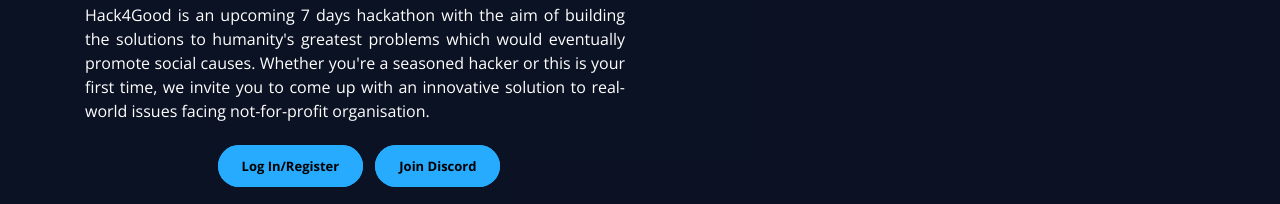
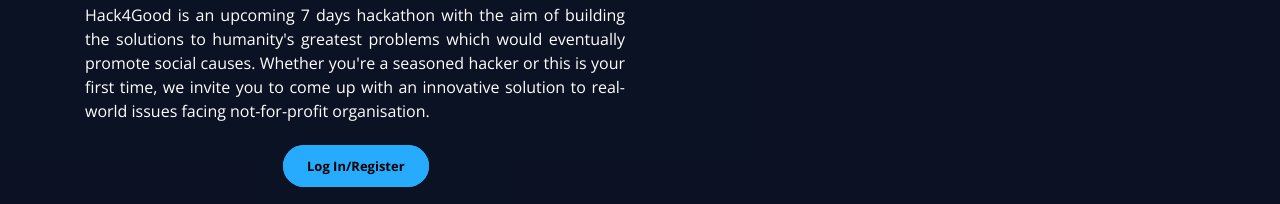
Before and after one commit to IEEE-CIS-GHRCE-62361B/Hack4Good-Website, a plain HTML site: page index.html in a window 1280 px wide. Shown: the part 1112-1316 px from the top of the page. Drawn offline with nearby package versions, Linux system fonts and the light colour scheme; grey boxes are pictures that could not be loaded.

Commit message:
Remove discord link

```diff
--- a/index.html
+++ b/index.html
@@ -89,10 +89,9 @@
             <h2>About Hackathon</h2>
             <p>Hack4Good is an upcoming 7 days hackathon with the aim of building the solutions to humanity's greatest problems which would eventually promote social causes.
                Whether you're a seasoned hacker or this is your first time, we invite you to come up with an innovative solution to real-world issues facing not-for-profit organisation.</p>
-            <div style="margin: 30px auto; width:100%; text-align:center;">
+            <div style="margin: 30px auto; width: 160px;">
               <a class="buy-tickets" href="https://app.hack4good.ieee-cis-sbc.org/">Log In/Register</a>
-              <a class="buy-tickets" href="https://discord.gg/sQkBa8Nv4r">Join Discord</a>
-          </div>
+            </div>
           <div class="col-lg-3">
             <iframe width="452" height="280" src="https://www.youtube.com/embed/2lNyQkchN0s" title="" frameborder="0" allow="accelerometer; autoplay; clipboard-write; encrypted-media; gyroscope; picture-in-picture" allowfullscreen></iframe>
           </div>
```
